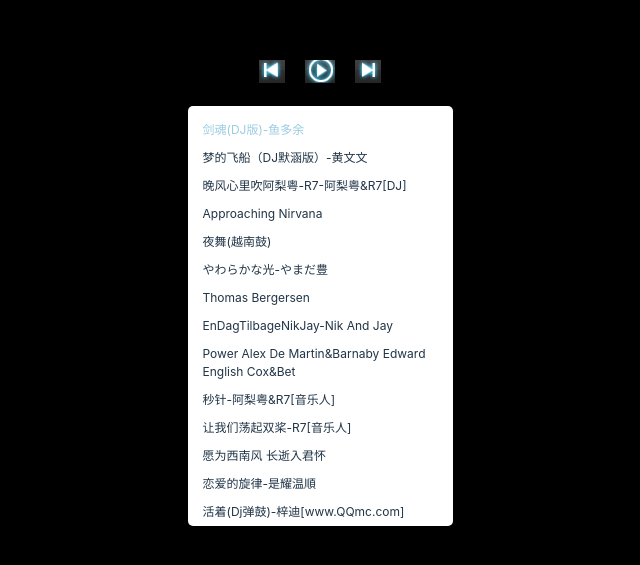
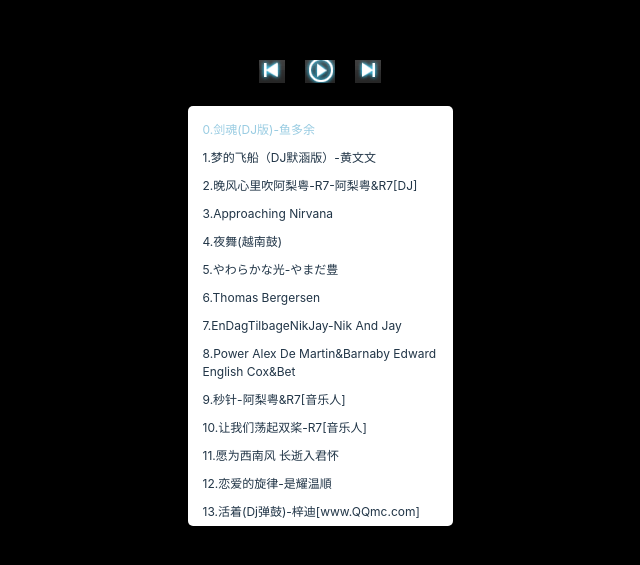
Before and after one commit to magicalcosmos/musicplayer-chrome-extension, a React (Vite) app: page / in a window 1280 px wide. Shown: the part 107-672 px from the top of the page, without its empty margins (320-960 px from the left). Built offline with nearby package versions, Linux system fonts and the light colour scheme.

Commit message:
add song index

```diff
--- a/src/App.tsx
+++ b/src/App.tsx
@@ -122,7 +122,7 @@ function App() {
       <ul className="song-list">
         {
         mp3List.map((item, index) => {
-          return <li key={index} className={mp3.url === item.url ? 'song-item current' : 'song-item'} onClick={() => playMusic(item)}>{item.name}</li>
+          return <li key={index} className={mp3.url === item.url ? 'song-item current' : 'song-item'} onClick={() => playMusic(item)}>{index}.{item.name}</li>
         }
         )}
       </ul>
```
